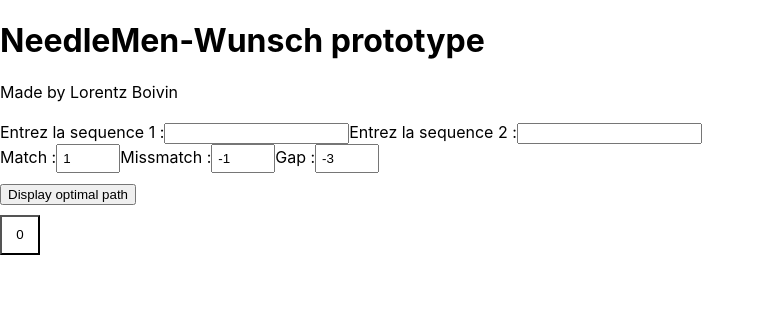
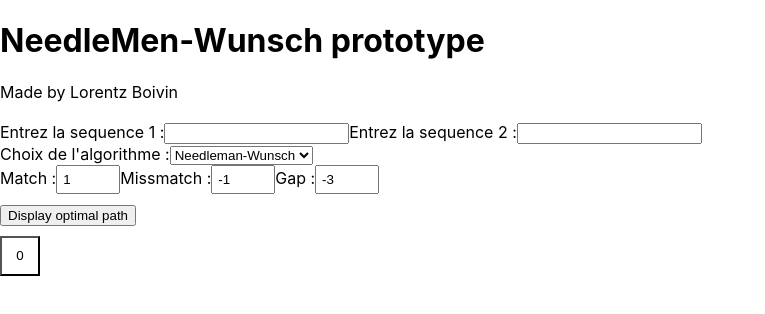
Before and after one commit to Lorzi/Sequencia, a React (Create React App) app: page / in a window 1280 px wide. Shown: the top 314 px of the page, without its empty margins (0-765 px from the left). Built offline with nearby package versions, Linux system fonts and the light colour scheme.

Commit message:
New features : - Adding the selective menu to choose the algorithm/variant that is use

```diff
--- a/src/App.js
+++ b/src/App.js
@@ -4,13 +4,13 @@ import {Line} from "./Line";
 import {NeedleManWunschScript} from "./NeedleManWunschScript";
 import {determineOptimalTraceback} from "./NeedleManOptimalPath";
 export default function App(){
-    let [caseId,setCaseId] = useState();
     let [sequence1 ,setSequence1] = useState('')
     let [sequence2 ,setSequence2] = useState('')
     let [match,setMatch] = useState(1)
     let [missmatch ,setMissmatch] = useState(-1)
     let [gap,setGap]=useState(-3)
 
+    const [selectedAlgorithm, setSelectedAlgorithm] = useState("Needleman-Wunsch");
 
 
     let matrixTestData = NeedleManWunschScript(sequence1,sequence2,match,missmatch,gap) //liste qui contient la matrice de Substitution et la matrice transformée
@@ -127,6 +127,36 @@ export default function App(){
                 style={ { width: "50px", padding: "5px" }}
             />
         </div>
+    const selector =
+        <div>
+            <label>Choix de l'algorithme :</label>
+            <select
+                value ={selectedAlgorithm}
+                onChange = {(e) => {
+                    setSelectedAlgorithm(e.target.value)
+                    const selectedValue = e.target.value
+                    if(selectedValue === "Needleman-Wunsch"){
+                        matrixTestData = NeedleManWunschScript(sequence1,sequence2,match,missmatch,gap) //liste qui contient la matrice de Substitution et la matrice transformée
+                        matrixFinal = matrixTestData[1]; //Matrice transformée
+                        determineOptimalTraceback(sequence1,sequence2,matrixTestData[0],matrixFinal,match)
+                        console.log("juste voir si on rentre ici trop de fois =)")
+                    }
+                    if(selectedValue === "Algorithme 2"){
+                        matrixTestData = [0,1]//liste qui contient la matrice de Substitution et la matrice transformée
+                        matrixFinal = matrixTestData[1]; //Matrice transformée
+                        determineOptimalTraceback(sequence1,sequence2,matrixTestData[0],matrixFinal,match)
+                        console.log("juste voir si on rentre ici trop de fois =)")
+                    }
+
+                }
+                }
+            >
+                <option value = "Needleman-Wunsch">Needleman-Wunsch</option>
+                <option value = "Algorithme 2">Algorithme 2</option>
+                <option value = "Algorithme 3">Algorithme 3</option>
+
+            </select>
+        </div>
 
     return (
         <div>
@@ -135,6 +165,7 @@ export default function App(){
             <label>Made by Lorentz Boivin</label>
             <div style = {{ margin: '20px'}} />
             {sequenceBox}
+            {selector}
             {valueBox}
             <div style = {{ margin: '10px'}} />
             {displayPathButton}
```
